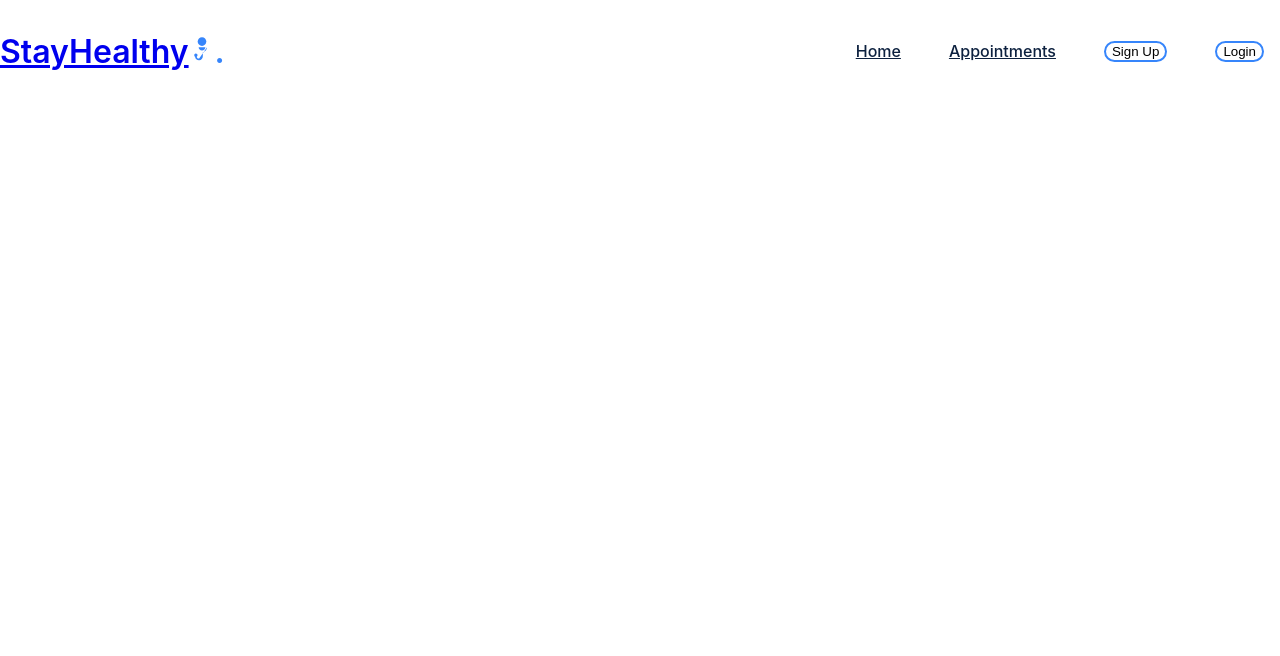
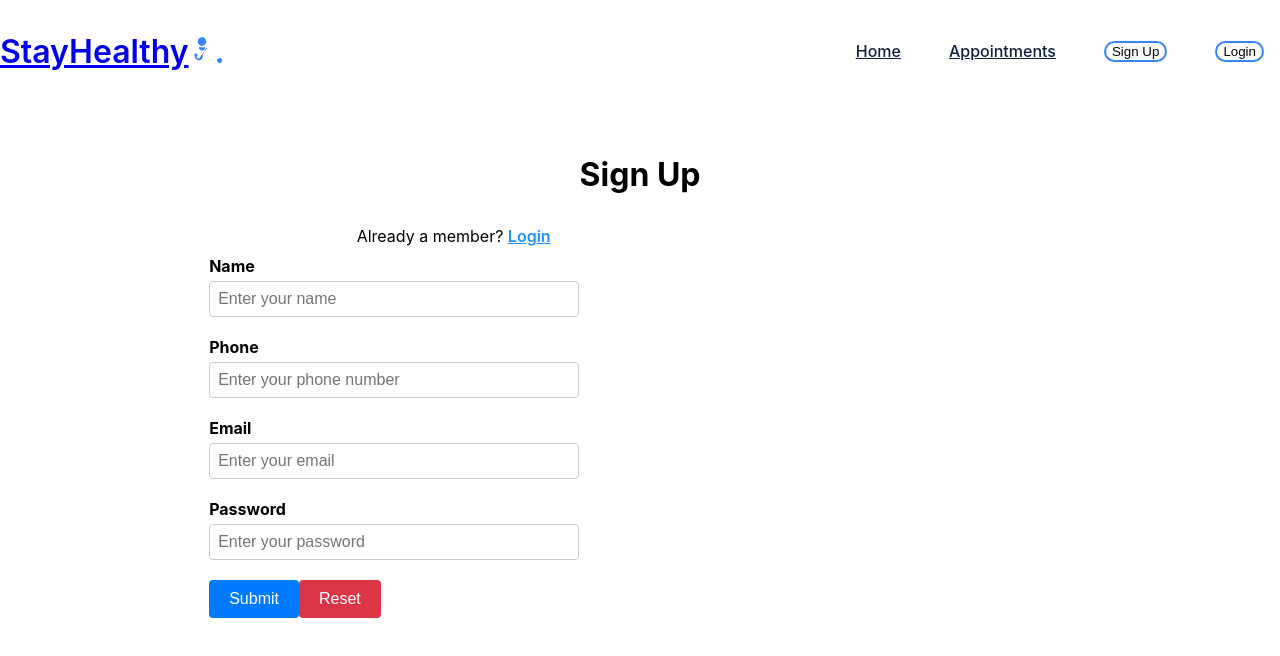
Before and after one commit to timtee8187/test_med_app, a React (Create React App) app: page /signup in a window 1280 px wide. Shown: the top 656 px of the page. Built offline with nearby package versions, Linux system fonts and the light colour scheme.

Commit message:
Added Sign Up and Login components with validation

```diff
--- a/src/App.js
+++ b/src/App.js
@@ -4,11 +4,11 @@
 // Import components for routing from react-router-dom library
 import { BrowserRouter, Routes, Route } from "react-router-dom";
 
-// Import custom Navbar component
+// Import custom components
 import Navbar from './Components/Navbar/Navbar';
-
-// Import LandingPage1 component
 import LandingPage1 from './components/LandingPage1/LandingPage1';
+import Sign_up from './Components/Sign_up/Sign_up';
+import Login from './Components/Login/Login';
 
 // Function component for the main App
 function App() {
@@ -24,6 +24,12 @@
         <Routes>
           {/* Define individual Route components for different pages */}
           <Route path="/" element={<LandingPage1 />} />
+          <Route path="/signup" element={<Sign_up />} />
+          <Route path="/login" element={<Login />} />
+
+          {/* You can add more routes here as needed */}
+          {/* Example: */}
+          {/* <Route path="/dashboard" element={<Dashboard />} /> */}
         </Routes>
       </BrowserRouter>
     </div>
--- /dev/null
+++ b/src/Components/Login/Login.js
@@ -0,0 +1,141 @@
+import React, { useState } from 'react';
+import './Login.css';
+import { Link } from 'react-router-dom';
+
+const Login = () => {
+  const [formData, setFormData] = useState({
+    email: '',
+    password: ''
+  });
+
+  const [errors, setErrors] = useState({});
+  const [isSubmitting, setIsSubmitting] = useState(false);
+
+  const validateForm = () => {
+    const newErrors = {};
+
+    // Email validation
+    if (!formData.email) {
+      newErrors.email = 'Email is required';
+    } else if (!/^[^\s@]+@[^\s@]+\.[^\s@]+$/.test(formData.email)) {
+      newErrors.email = 'Please enter a valid email address';
+    }
+
+    // Password validation
+    if (!formData.password) {
+      newErrors.password = 'Password is required';
+    } else if (formData.password.length < 6) {
+      newErrors.password = 'Password must be at least 6 characters';
+    }
+
+    setErrors(newErrors);
+    return Object.keys(newErrors).length === 0;
+  };
+
+  const handleChange = (e) => {
+    const { name, value } = e.target;
+    setFormData({
+      ...formData,
+      [name]: value
+    });
+
+    // Clear error when user starts typing
+    if (errors[name]) {
+      setErrors({
+        ...errors,
+        [name]: null
+      });
+    }
+  };
+
+  const handleSubmit = (e) => {
+    e.preventDefault();
+    if (validateForm()) {
+      setIsSubmitting(true);
+      // Form is valid - proceed with login
+      console.log('Login form submitted:', formData);
+      // Add your login logic here (API call, etc.)
+      // Simulate API call
+      setTimeout(() => {
+        setIsSubmitting(false);
+        alert('Login successful!');
+      }, 1000);
+    }
+  };
+
+  const handleReset = () => {
+    setFormData({
+      email: '',
+      password: ''
+    });
+    setErrors({});
+  };
+
+  return (
+    <div className="container">
+      <div className="login-grid">
+        <div className="login-text">
+          <h2>Login</h2>
+        </div>
+        <div className="login-text">
+          Are you a new member? <span><Link to="/signup" style={{ color: '#2190FF' }}>Sign Up Here</Link></span>
+        </div>
+        <br />
+        <div className="login-form">
+          <form onSubmit={handleSubmit}>
+            <div className="form-group">
+              <label htmlFor="email">Email</label>
+              <input
+                type="email"
+                name="email"
+                id="email"
+                className={`form-control ${errors.email ? 'is-invalid' : ''}`}
+                placeholder="Enter your email"
+                value={formData.email}
+                onChange={handleChange}
+              />
+              {errors.email && <div className="error-message">{errors.email}</div>}
+            </div>
+
+            <div className="form-group">
+              <label htmlFor="password">Password</label>
+              <input
+                type="password"
+                name="password"
+                id="password"
+                className={`form-control ${errors.password ? 'is-invalid' : ''}`}
+                placeholder="Enter your password"
+                value={formData.password}
+                onChange={handleChange}
+              />
+              {errors.password && <div className="error-message">{errors.password}</div>}
+            </div>
+
+            <div className="btn-group">
+              <button
+                type="submit"
+                className="btn btn-primary mb-2 mr-1 waves-effect waves-light"
+                disabled={isSubmitting}
+              >
+                {isSubmitting ? 'Logging in...' : 'Login'}
+              </button>
+              <button
+                type="button"
+                className="btn btn-danger mb-2 waves-effect waves-light"
+                onClick={handleReset}
+              >
+                Reset
+              </button>
+            </div>
+            <br />
+            <div className="login-text">
+              <Link to="/forgot-password">Forgot Password?</Link>
+            </div>
+          </form>
+        </div>
+      </div>
+    </div>
+  );
+};
+
+export default Login;
--- /dev/null
+++ b/src/Components/Sign_Up/Sign_Up.js
@@ -0,0 +1,189 @@
+import React, { useState } from 'react';
+import './Sign_Up.css';
+import { Link } from 'react-router-dom';
+
+const Sign_up = () => {
+  const [formData, setFormData] = useState({
+    name: '',
+    phone: '',
+    email: '',
+    password: ''
+  });
+
+  const [errors, setErrors] = useState({});
+
+  const validateForm = () => {
+    const newErrors = {};
+
+    // Name validation
+    if (!formData.name.trim()) {
+      newErrors.name = 'Name is required';
+    } else if (formData.name.length < 2) {
+      newErrors.name = 'Name must be at least 2 characters';
+    }
+
+    // Phone validation - must be exactly 10 digits
+    if (!formData.phone) {
+      newErrors.phone = 'Phone number is required';
+    } else if (!/^\d{10}$/.test(formData.phone)) {
+      newErrors.phone = 'Phone number must be 10 digits';
+    }
+
+    // Email validation
+    if (!formData.email) {
+      newErrors.email = 'Email is required';
+    } else if (!/^[^\s@]+@[^\s@]+\.[^\s@]+$/.test(formData.email)) {
+      newErrors.email = 'Email is invalid';
+    }
+
+    // Password validation
+    if (!formData.password) {
+      newErrors.password = 'Password is required';
+    } else if (formData.password.length < 6) {
+      newErrors.password = 'Password must be at least 6 characters';
+    }
+
+    setErrors(newErrors);
+    return Object.keys(newErrors).length === 0;
+  };
+
+  const handleChange = (e) => {
+    const { name, value } = e.target;
+
+    // For phone field, only allow numbers and limit to 10 digits
+    if (name === 'phone') {
+      const numbersOnly = value.replace(/\D/g, '');
+      if (numbersOnly.length <= 10) {
+        setFormData({
+          ...formData,
+          [name]: numbersOnly
+        });
+      }
+    } else {
+      setFormData({
+        ...formData,
+        [name]: value
+      });
+    }
+
+    // Clear error when user starts typing
+    if (errors[name]) {
+      setErrors({
+        ...errors,
+        [name]: null
+      });
+    }
+  };
+
+  const handleSubmit = (e) => {
+    e.preventDefault();
+    if (validateForm()) {
+      // Form is valid - proceed with submission
+      console.log('Form submitted:', formData);
+      // Add your signup logic here (API call, etc.)
+      alert('Form submitted successfully!');
+    }
+  };
+
+  const handleReset = () => {
+    setFormData({
+      name: '',
+      phone: '',
+      email: '',
+      password: ''
+    });
+    setErrors({});
+  };
+
+  return (
+    <div className="container" style={{ marginTop: '5%' }}>
+      <div className="signup-grid">
+        <div className="signup-text">
+          <h1>Sign Up</h1>
+        </div>
+        <div className="signup-text1" style={{ textAlign: 'left' }}>
+          Already a member? <span><Link to="/login" style={{ color: '#2190FF' }}> Login</Link></span>
+        </div>
+        <div className="signup-form">
+          <form onSubmit={handleSubmit}>
+            <div className="form-group">
+              <label htmlFor="name">Name</label>
+              <input
+                type="text"
+                name="name"
+                id="name"
+                required
+                className={`form-control ${errors.name ? 'is-invalid' : ''}`}
+                placeholder="Enter your name"
+                value={formData.name}
+                onChange={handleChange}
+              />
+              {errors.name && <div className="error-message">{errors.name}</div>}
+            </div>
+
+            <div className="form-group">
+              <label htmlFor="phone">Phone</label>
+              <input
+                type="tel"
+                name="phone"
+                id="phone"
+                required
+                className={`form-control ${errors.phone ? 'is-invalid' : ''}`}
+                placeholder="Enter your phone number"
+                value={formData.phone}
+                onChange={handleChange}
+                maxLength="10"
+              />
+              {errors.phone && <div className="error-message">{errors.phone}</div>}
+            </div>
+
+            <div className="form-group">
+              <label htmlFor="email">Email</label>
+              <input
+                type="email"
+                name="email"
+                id="email"
+                required
+                className={`form-control ${errors.email ? 'is-invalid' : ''}`}
+                placeholder="Enter your email"
+                value={formData.email}
+                onChange={handleChange}
+              />
+              {errors.email && <div className="error-message">{errors.email}</div>}
+            </div>
+
+            <div className="form-group">
+              <label htmlFor="password">Password</label>
+              <input
+                type="password"
+                name="password"
+                id="password"
+                required
+                className={`form-control ${errors.password ? 'is-invalid' : ''}`}
+                placeholder="Enter your password"
+                value={formData.password}
+                onChange={handleChange}
+              />
+              {errors.password && <div className="error-message">{errors.password}</div>}
+            </div>
+
+            <div className="btn-group">
+              <button type="submit" className="btn btn-primary mb-2 mr-1 waves-effect waves-light">
+                Submit
+              </button>
+              <button
+                type="button"
+                className="btn btn-danger mb-2 waves-effect waves-light"
+                onClick={handleReset}
+              >
+                Reset
+              </button>
+            </div>
+          </form>
+        </div>
+      </div>
+    </div>
+  );
+};
+
+export default Sign_up;
```
